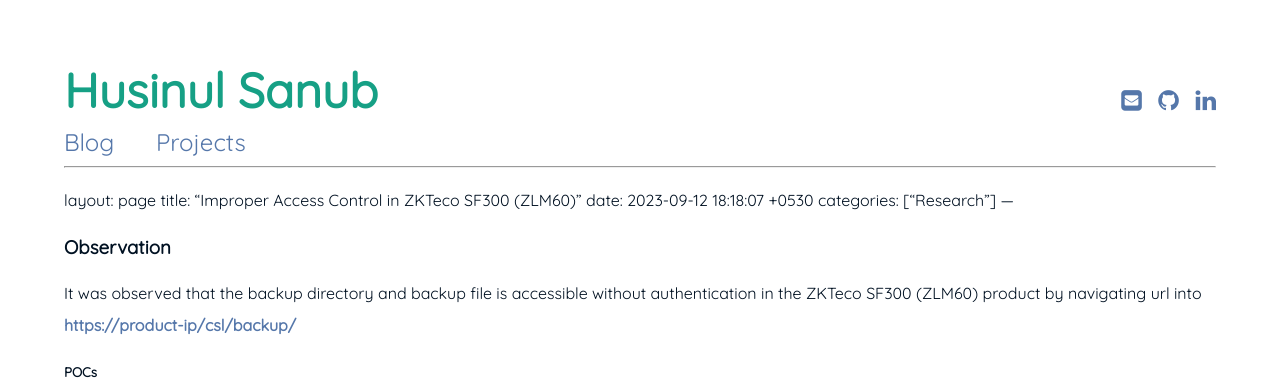
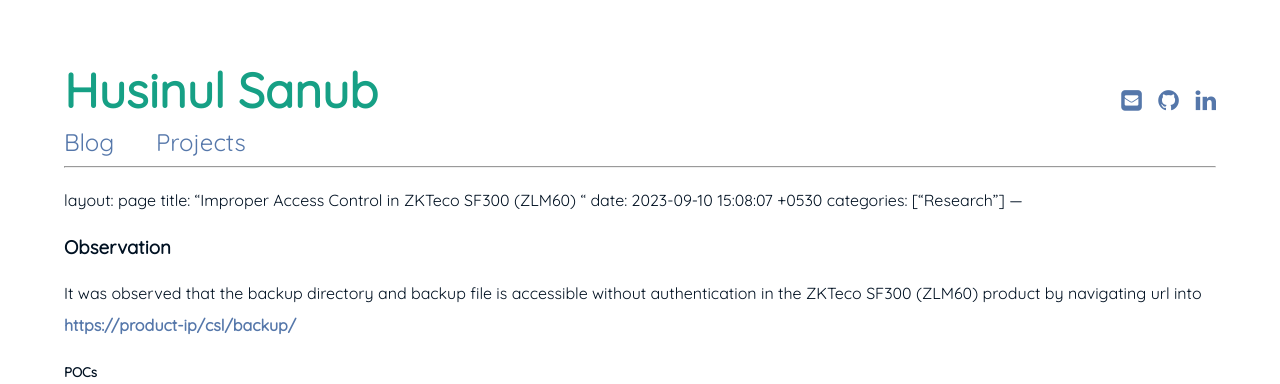
Before and after one commit to husinul/husinul.github.io, a Jekyll site: the page built from _posts/2023-09-10-Healthcare Security-2.md, in a window 1280 px wide. Shown: the top 384 px of the page. Built offline with Jekyll 4.4.1, drawn with Linux system fonts in a browser that asks for light colours; our own code applies the rules of GitHub Pages for plain Markdown files.

Commit message:
Update 2023-09-10-Healthcare Security-2.md

```diff
--- a/_posts/2023-09-10-Healthcare Security-2.md
+++ b/_posts/2023-09-10-Healthcare Security-2.md
@@ -1,8 +1,8 @@
 
 ---
 layout: page
-title:  "Improper Access Control in ZKTeco SF300 (ZLM60)"
-date:   2023-09-12 18:18:07 +0530
+title:  "Improper Access Control in ZKTeco SF300 (ZLM60) "
+date:   2023-09-10 15:08:07 +0530
 categories: ["Research"]
 ---
 
```
